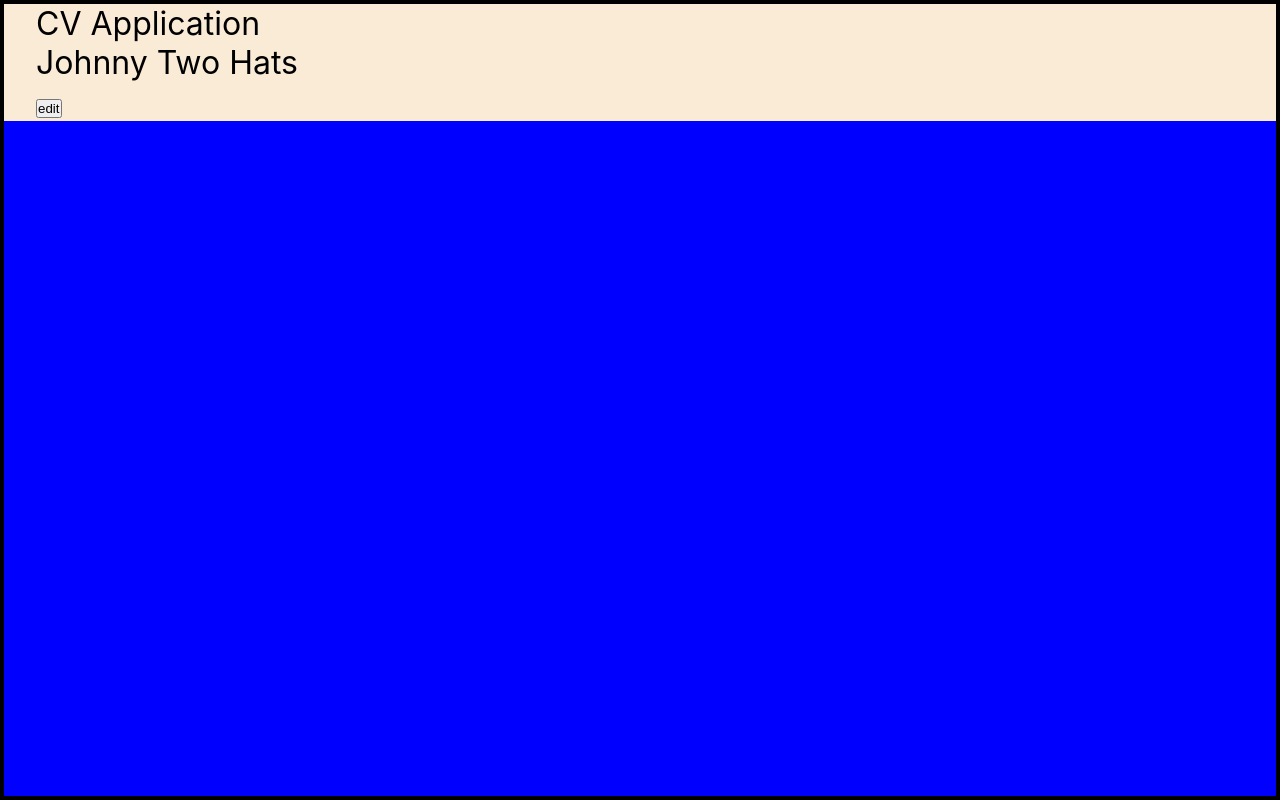
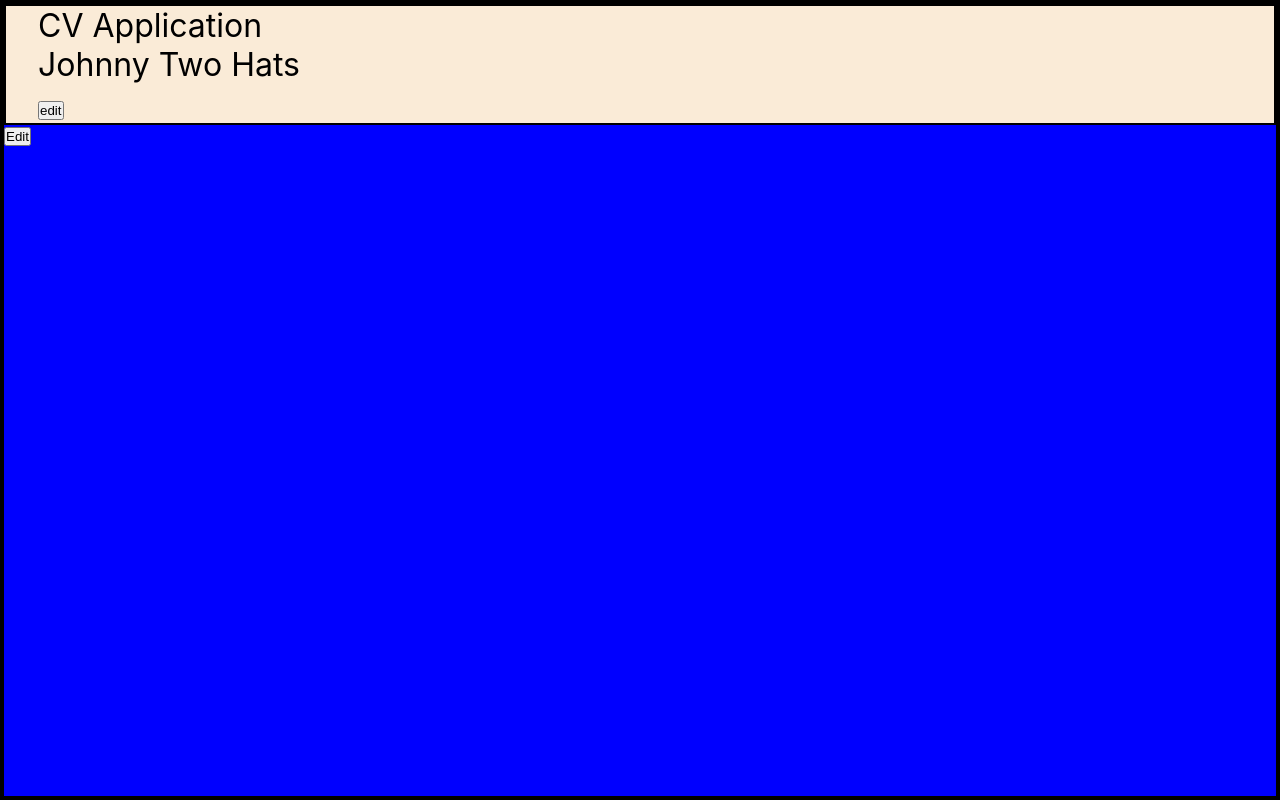
Before and after one commit to SloaneTribble/cv-project, a React (Create React App) app: page / in a window 1280 px wide. Built offline with nearby package versions, Linux system fonts and the light colour scheme.

Commit message:
Add general section

```diff
--- a/src/App.css
+++ b/src/App.css
@@ -1,8 +1,12 @@
-.header-container{
+.main-container{
   height: 100vh;
   background-color: blue;
   color: black;
   border: 4px solid black;
+}
+
+.header-container{
+  border: 2px solid black;
 }
 
 .header{
--- /dev/null
+++ b/src/components/GeneralContainer.js
@@ -0,0 +1,46 @@
+import React, { Component } from "react";
+
+// Contains email, phone and brand website
+
+class GeneralContainer extends Component {
+  constructor(props) {
+    super(props);
+
+    this.state = {
+      editMode: false,
+      email: "nun@sandwich.uk",
+      phone: "555-416-3838",
+      website: "https://www.pbjmanagement.co.uk/artists/mighty-boosh",
+    };
+
+    this.generalEdit = this.generalEdit.bind(this);
+  }
+
+  generalEdit() {
+    this.setState((prevState) => ({
+      editMode: !prevState.editMode,
+    }));
+  }
+
+  render() {
+    const editMode = this.state.editMode;
+
+    let buttonText;
+
+    if (editMode) {
+      buttonText = "Submit";
+    } else {
+      buttonText = "Edit";
+    }
+
+    return (
+      <div className="general">
+        <button className="general-edit" onClick={this.generalEdit}>
+          {buttonText}
+        </button>
+      </div>
+    );
+  }
+}
+
+export { GeneralContainer };
--- a/src/components/MainContainer.js
+++ b/src/components/MainContainer.js
@@ -1,6 +1,8 @@
 import React, { Component } from "react";
 
 import { HeaderContainer } from "./HeaderContainer";
+
+import { GeneralContainer } from "./GeneralContainer";
 
 class MainContainer extends Component {
   constructor(props) {
@@ -11,6 +13,7 @@ class MainContainer extends Component {
     return (
       <div className="main-container">
         <HeaderContainer />
+        <GeneralContainer />
       </div>
     );
   }
```
